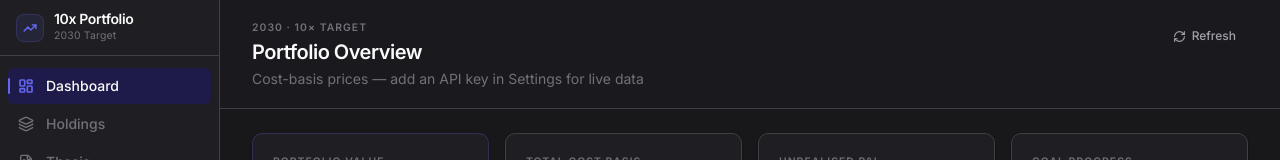
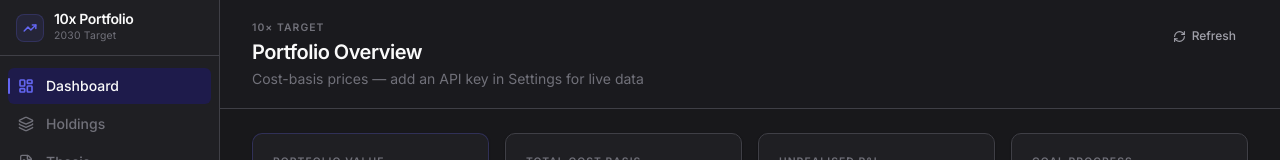
Before and after one commit to leah-25/portfolio-app, a React (Vite) app in the folder app/: page / in a window 1280 px wide. Shown: the top 160 px of the page. Built offline with nearby package versions, Linux system fonts and the light colour scheme; no server answers.

Commit message:
Remove year from dashboard page header eyebrow
'2030 · 10× Target' → '10× Target'. The goal year is already shown
in the Goal Progress card sub-text, so it was redundant in the header.

https://claude.ai/code/session_01EoTwq6JANBrahCxHTcWCsF

```diff
--- a/app/src/features/dashboard/Dashboard.tsx
+++ b/app/src/features/dashboard/Dashboard.tsx
@@ -297,7 +297,7 @@ export default function Dashboard() {
   return (
     <>
       <PageHeader
-        eyebrow={`${goalYear} · ${goalMultiple}× Target`}
+        eyebrow={`${goalMultiple}× Target`}
         title="Portfolio Overview"
         description={description}
         actions={
```
